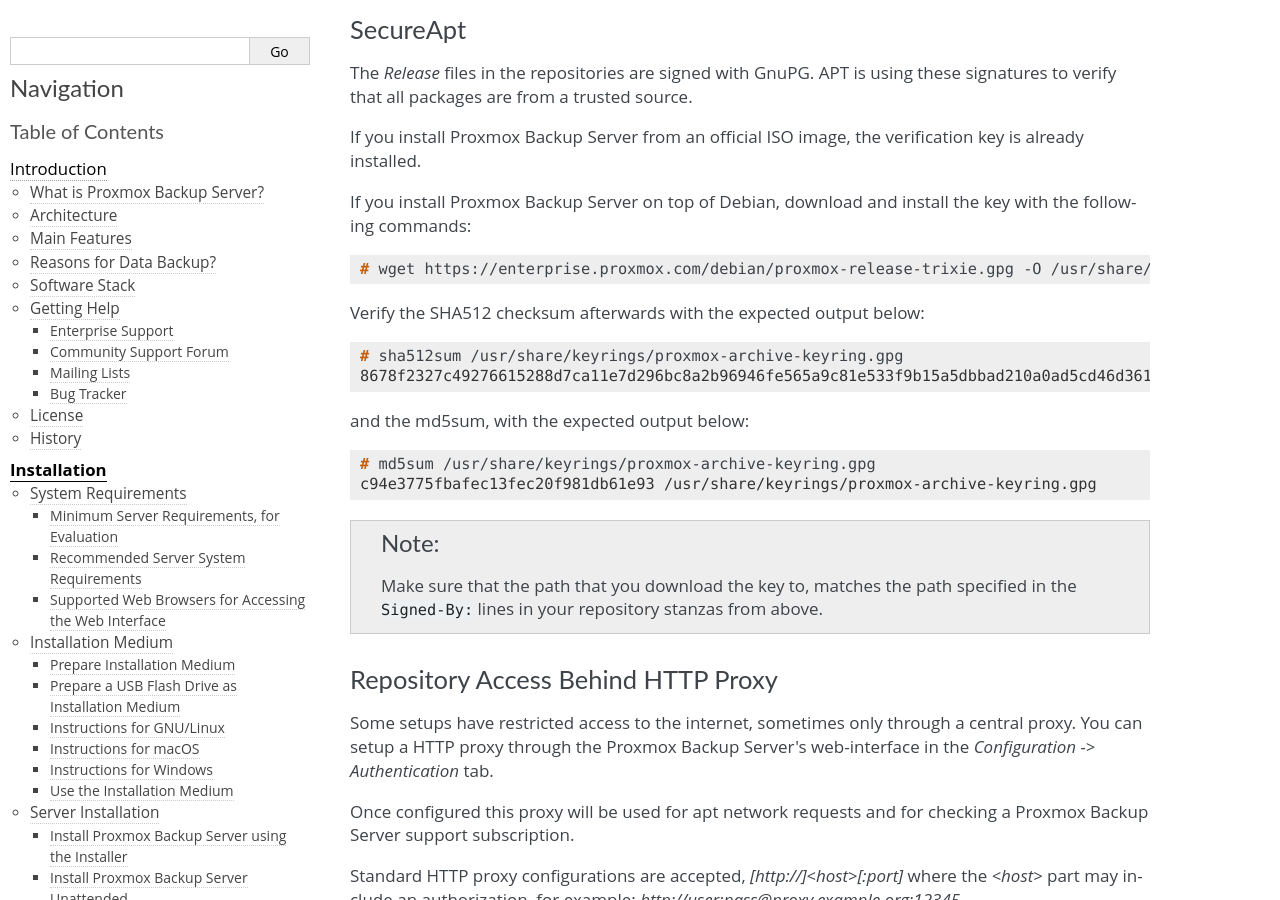
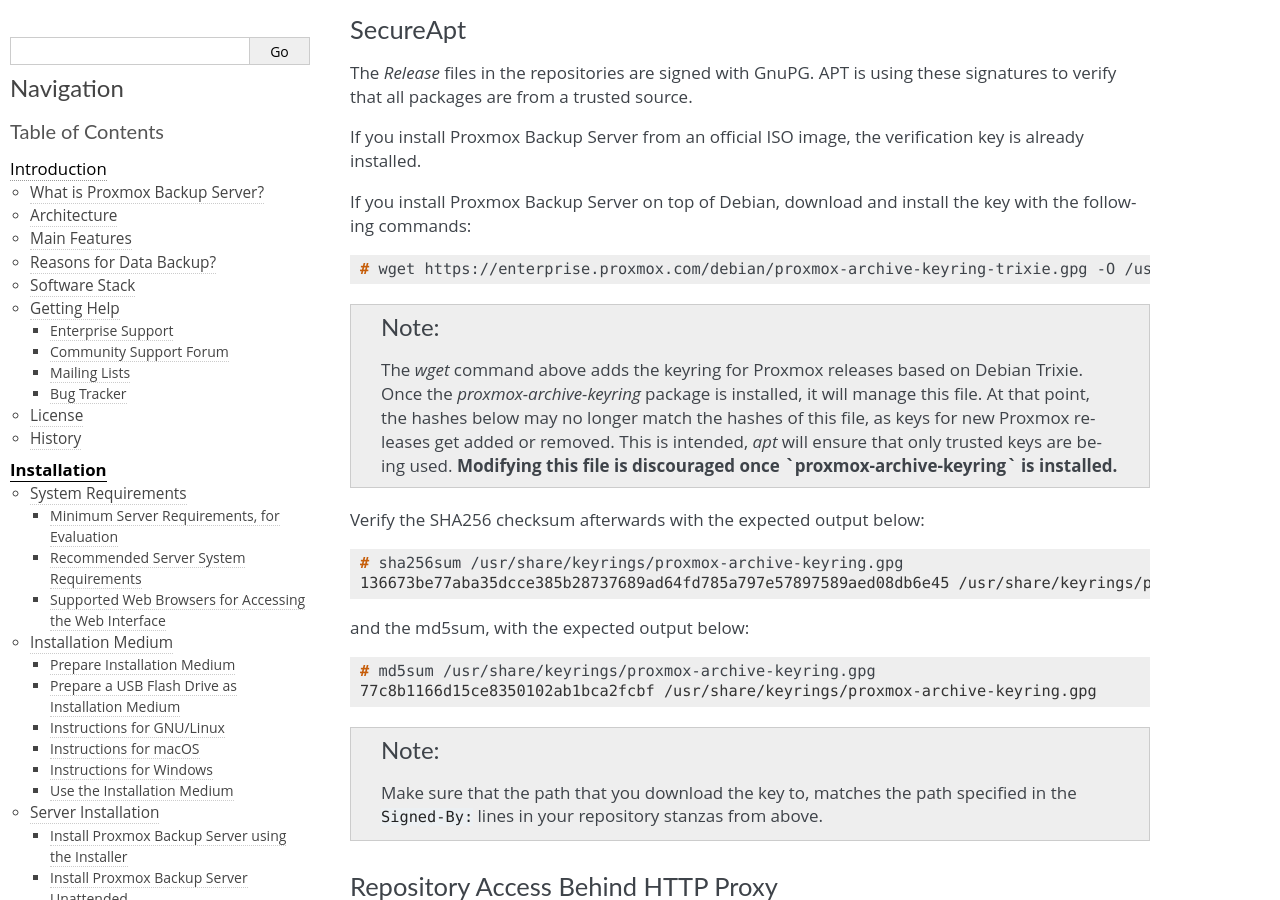
Before and after one commit to rikka-chunibyo/PBS-X, a Sphinx documentation site: the page built from docs/installation.rst, in a window 1280 px wide and 900 px high, scrolled down 16717 px. Built offline with Sphinx 7.4.7, drawn with Linux system fonts in a browser that asks for light colours.

Commit message:
docs: update apt key installation guide to use the new release key rings
Signed-off-by: Shannon Sterz <s.sterz@proxmox.com>
Link: https://lore.proxmox.com/20250718091452.69458-1-s.sterz@proxmox.com

```diff
--- a/docs/package-repositories.rst
+++ b/docs/package-repositories.rst
@@ -242,21 +242,29 @@ key with the following commands:
 
 .. code-block:: console
 
- # wget https://enterprise.proxmox.com/debian/proxmox-release-trixie.gpg -O /usr/share/keyrings/proxmox-archive-keyring.gpg
+ # wget https://enterprise.proxmox.com/debian/proxmox-archive-keyring-trixie.gpg -O /usr/share/keyrings/proxmox-archive-keyring.gpg
 
-Verify the SHA512 checksum afterwards with the expected output below:
+.. note:: The `wget` command above adds the keyring for Proxmox releases based
+   on Debian Trixie. Once the `proxmox-archive-keyring` package is installed,
+   it will manage this file. At that point, the hashes below may no longer
+   match the hashes of this file, as keys for new Proxmox releases get added or
+   removed. This is intended, `apt` will ensure that only trusted keys are
+   being used. **Modifying this file is discouraged once
+   `proxmox-archive-keyring` is installed.**
+
+Verify the SHA256 checksum afterwards with the expected output below:
 
 .. code-block:: console
 
- # sha512sum /usr/share/keyrings/proxmox-archive-keyring.gpg
- 8678f2327c49276615288d7ca11e7d296bc8a2b96946fe565a9c81e533f9b15a5dbbad210a0ad5cd46d361ff1d3c4bac55844bc296beefa4f88b86e44e69fa51 /usr/share/keyrings/proxmox-archive-keyring.gpg
+ # sha256sum /usr/share/keyrings/proxmox-archive-keyring.gpg
+ 136673be77aba35dcce385b28737689ad64fd785a797e57897589aed08db6e45 /usr/share/keyrings/proxmox-archive-keyring.gpg
 
 and the md5sum, with the expected output below:
 
 .. code-block:: console
 
  # md5sum /usr/share/keyrings/proxmox-archive-keyring.gpg
- c94e3775fbafec13fec20f981db61e93 /usr/share/keyrings/proxmox-archive-keyring.gpg
+ 77c8b1166d15ce8350102ab1bca2fcbf /usr/share/keyrings/proxmox-archive-keyring.gpg
 
 .. note:: Make sure that the path that you download the key to, matches the
    path specified in the ``Signed-By:`` lines in your repository stanzas from
```
